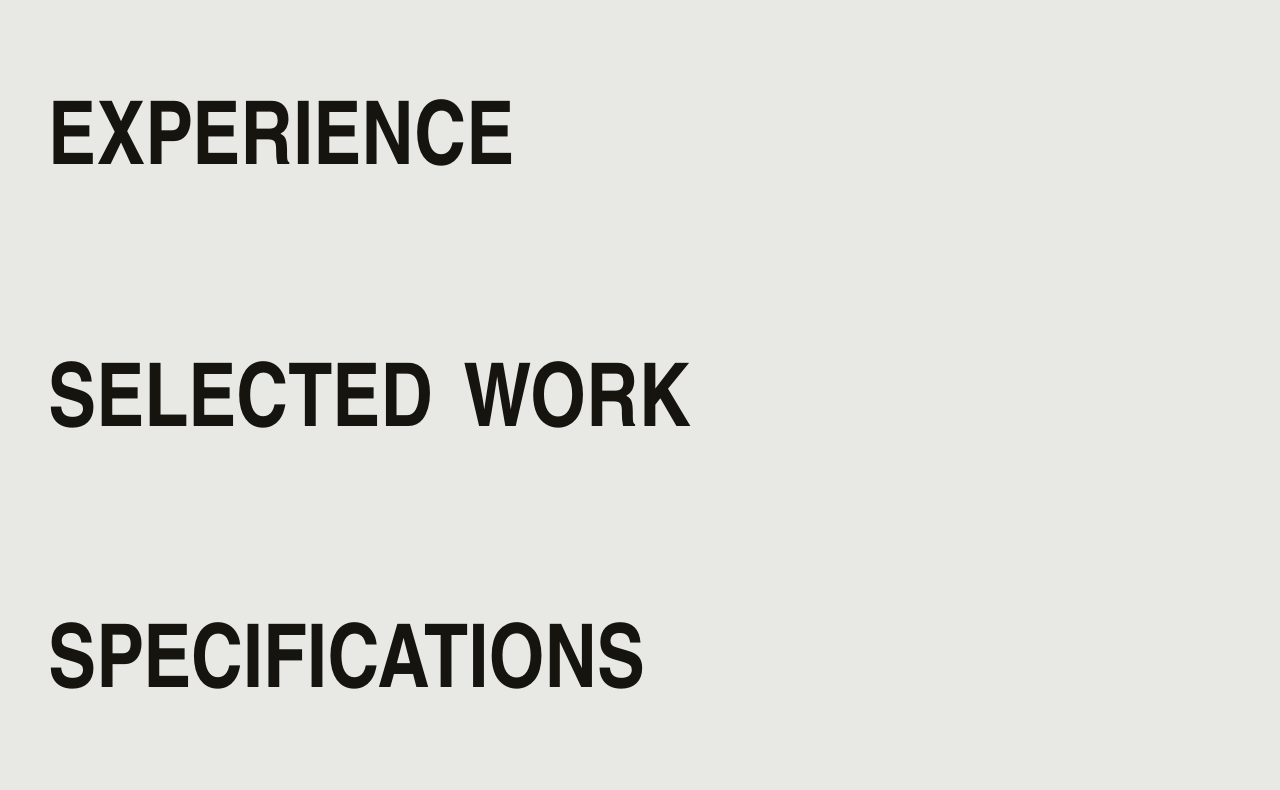
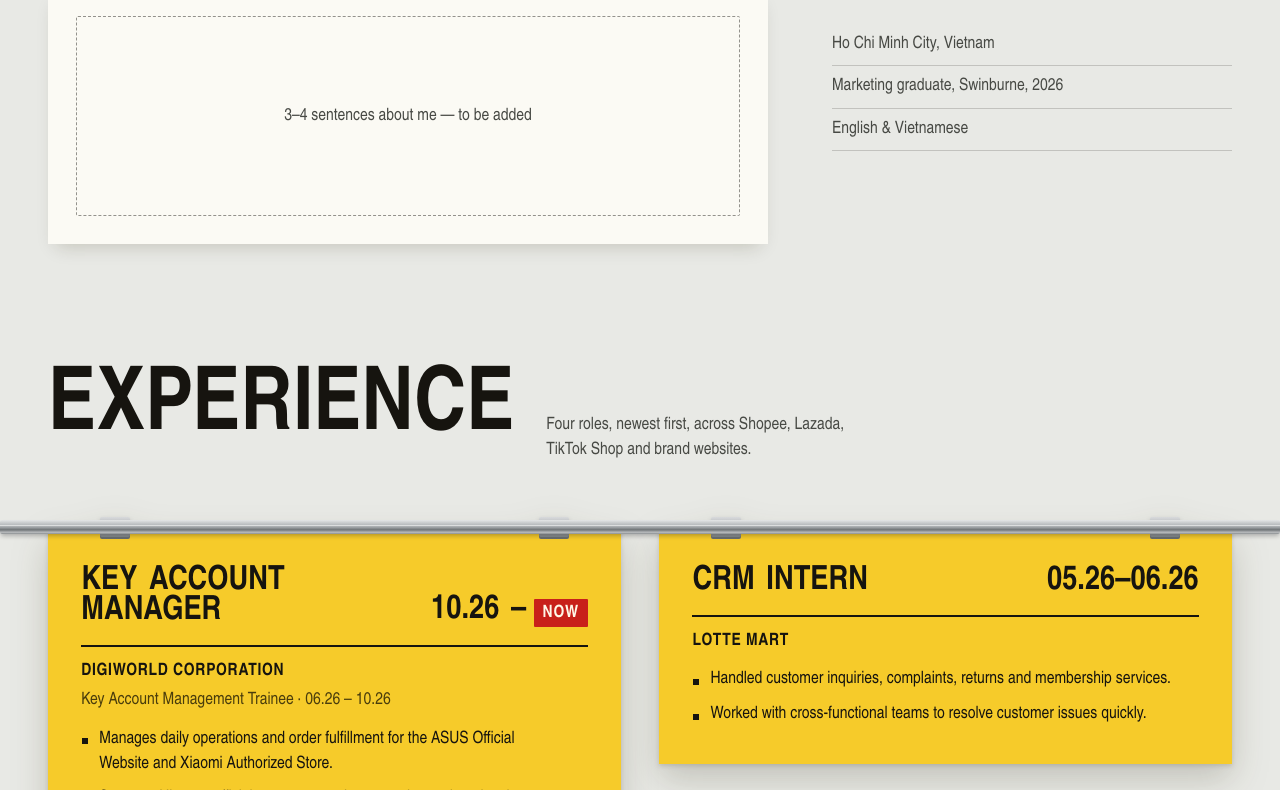
Before and after one commit to Trchien123/mia-portfolio, a React (Vite) app: page / in a window 1280 px wide. Shown: the part 1590-2380 px from the top of the page. Built offline with nearby package versions, Linux system fonts and the light colour scheme; a web font is replaced by a local one.

Commit message:
feat: add about me and experience shelves

```diff
--- /dev/null
+++ b/src/components/ExperienceTag/ExperienceTag.module.css
@@ -0,0 +1,88 @@
+.tag {
+  transition: transform var(--dur-tilt) var(--ease-ui);
+}
+.hangRail {
+  display: none;
+}
+.item {
+  padding: clamp(28px, 3vw, 40px) clamp(22px, 2.6vw, 36px) clamp(26px, 3vw, 36px);
+  display: grid;
+  grid-template-columns: minmax(0, 1fr) auto;
+  column-gap: 24px;
+  grid-template-areas: 'role price' 'co co' 'sub sub' 'duties duties';
+}
+.role {
+  grid-area: role;
+  align-self: end;
+  font-size: var(--t-mid);
+  text-wrap: balance;
+}
+.priceArea {
+  grid-area: price;
+  align-self: end;
+}
+.company {
+  grid-area: co;
+  margin-top: 18px;
+  padding-top: 12px;
+  border-top: 2px solid var(--ink);
+  font-stretch: 87%;
+  font-weight: var(--w-heavy);
+  text-transform: uppercase;
+  letter-spacing: 0.04em;
+}
+.sub {
+  grid-area: sub;
+  margin-top: 4px;
+  font-stretch: 87%;
+  color: var(--ink-2);
+}
+.duties {
+  grid-area: duties;
+  margin-top: 14px;
+  display: grid;
+  gap: 10px;
+  font-stretch: 87%;
+  line-height: 1.45;
+  max-width: 62ch;
+}
+.duties li {
+  position: relative;
+  padding-left: 18px;
+}
+.duties li::before {
+  content: '';
+  position: absolute;
+  left: 1px;
+  top: 0.62em;
+  width: 6px;
+  height: 6px;
+  background: var(--ink);
+}
+@media (hover: hover) {
+  .tag:hover {
+    transform: rotate(-0.8deg);
+  }
+  .tag:nth-child(2):hover {
+    transform: rotate(0.8deg);
+  }
+}
+@media (max-width: 1023px) {
+  .hangRail {
+    display: block;
+    margin: 0 calc(var(--gutter) * -1) -5px;
+  }
+  .tag > span {
+    top: calc(var(--rail-h) - 12px);
+  }
+}
+@media (max-width: 520px) {
+  .item {
+    grid-template-columns: 1fr;
+    grid-template-areas: 'price' 'role' 'co' 'sub' 'duties';
+    padding: 32px 20px 28px;
+  }
+  .role {
+    margin-top: 10px;
+  }
+}
--- /dev/null
+++ b/src/components/ExperienceTag/ExperienceTag.tsx
@@ -0,0 +1,37 @@
+import type { Role } from '../../content/types'
+import { PricePosition } from '../PricePosition/PricePosition'
+import { Rail } from '../Rail/Rail'
+import { Tag } from '../Tag/Tag'
+import styles from './ExperienceTag.module.css'
+
+type ExperienceTagProps = { role: Role; index: number }
+
+export function ExperienceTag({ role, index }: ExperienceTagProps) {
+  const headingId = `role-${role.id}`
+  return (
+    <Tag labelledBy={headingId} kind="experience" index={index} className={styles.tag}>
+      <div className={styles.hangRail} data-hang-rail>
+        <Rail />
+      </div>
+      <Tag.Clip side="l" />
+      <Tag.Clip side="r" />
+      <Tag.Face>
+        <div className={styles.item}>
+          <h3 id={headingId} className={`${styles.role} cond`}>
+            {role.title}
+          </h3>
+          <div className={styles.priceArea}>
+            <PricePosition start={role.priceStart} end={role.priceEnd} spoken={role.datesSpoken} />
+          </div>
+          <p className={styles.company}>{role.company}</p>
+          {role.subLine ? <p className={`${styles.sub} num`}>{role.subLine}</p> : null}
+          <ul className={styles.duties}>
+            {role.duties.map((duty) => (
+              <li key={duty}>{duty}</li>
+            ))}
+          </ul>
+        </div>
+      </Tag.Face>
+    </Tag>
+  )
+}
--- /dev/null
+++ b/src/components/PlaceholderBlock/PlaceholderBlock.module.css
@@ -0,0 +1,18 @@
+.blank {
+  min-height: clamp(150px, 16vw, 200px);
+  border: 1.5px dashed rgba(22, 20, 15, 0.45);
+  border-radius: 2px;
+  display: flex;
+  align-items: center;
+  justify-content: center;
+  padding: 20px;
+  text-align: center;
+  font-stretch: 87%;
+  color: var(--ground-ink-2);
+}
+.copy {
+  min-height: clamp(150px, 16vw, 200px);
+  padding: 20px;
+  font-stretch: 87%;
+  line-height: 1.5;
+}
--- /dev/null
+++ b/src/components/PlaceholderBlock/PlaceholderBlock.tsx
@@ -0,0 +1,8 @@
+import styles from './PlaceholderBlock.module.css'
+
+type PlaceholderBlockProps = { text: string | null; placeholder: string }
+
+export function PlaceholderBlock({ text, placeholder }: PlaceholderBlockProps) {
+  if (text) return <p className={styles.copy}>{text}</p>
+  return <p className={styles.blank}>{placeholder}</p>
+}
--- /dev/null
+++ b/src/components/PricePosition/PricePosition.module.css
@@ -0,0 +1,7 @@
+.price {
+  display: flex;
+  align-items: center;
+  gap: 8px;
+  font-size: var(--t-mid);
+  white-space: nowrap;
+}
--- /dev/null
+++ b/src/components/PricePosition/PricePosition.tsx
@@ -0,0 +1,19 @@
+import { NowFlag } from '../NowFlag/NowFlag'
+import styles from './PricePosition.module.css'
+
+type PricePositionProps = { start: string; end: string | 'NOW'; spoken: string }
+
+export function PricePosition({ start, end, spoken }: PricePositionProps) {
+  const isNow = end === 'NOW'
+  return (
+    <p className={`${styles.price} cond num`}>
+      <span className="vh">{spoken}</span>
+      <span aria-hidden="true">{isNow ? `${start} –` : `${start}–${end}`}</span>
+      {isNow ? (
+        <span aria-hidden="true">
+          <NowFlag />
+        </span>
+      ) : null}
+    </p>
+  )
+}
--- a/src/components/Tag/Tag.tsx
+++ b/src/components/Tag/Tag.tsx
@@ -1,13 +1,28 @@
-import type { ReactNode } from 'react'
+import type { CSSProperties, ReactNode } from 'react'
 import { Clip } from '../Clip/Clip'
 import { TagFace } from '../TagFace/TagFace'
 import styles from './Tag.module.css'
 
-type TagProps = { as?: 'article' | 'div'; labelledBy?: string; children: ReactNode }
+type TagProps = {
+  as?: 'article' | 'div'
+  labelledBy?: string
+  /** Stable hook for choreography (Task 8): rendered as data-tag. */
+  kind?: string
+  /** Stagger index, exposed as --i. */
+  index?: number
+  className?: string
+  children: ReactNode
+}
 
-function TagRoot({ as: Element = 'article', labelledBy, children }: TagProps) {
+function TagRoot({ as: Element = 'article', labelledBy, kind, index, className, children }: TagProps) {
+  const style = index === undefined ? undefined : ({ '--i': index } as CSSProperties)
   return (
-    <Element className={styles.tag} aria-labelledby={labelledBy}>
+    <Element
+      className={className ? `${styles.tag} ${className}` : styles.tag}
+      aria-labelledby={labelledBy}
+      data-tag={kind}
+      style={style}
+    >
       {children}
     </Element>
   )
--- a/src/sections/About/About.module.css
+++ b/src/sections/About/About.module.css
@@ -1,3 +1,36 @@
 .section {
   padding: var(--section-top) var(--gutter) 0;
 }
+.body {
+  display: grid;
+  grid-template-columns: minmax(0, 720px) minmax(0, 1fr);
+  column-gap: clamp(32px, 5vw, 80px);
+  align-items: start;
+}
+.blankTag {
+  margin-top: var(--tuck);
+  filter: none;
+  box-shadow: 0 10px 18px -8px rgba(46, 38, 6, 0.2);
+}
+.inner {
+  padding: clamp(18px, 2.4vw, 28px);
+}
+.facts {
+  padding-top: clamp(28px, 3vw, 44px);
+  display: grid;
+  gap: 8px;
+  font-stretch: 87%;
+  color: var(--ground-ink-2);
+}
+.facts li {
+  padding-bottom: 8px;
+  border-bottom: 1px solid rgba(22, 20, 15, 0.18);
+}
+@media (max-width: 820px) {
+  .body {
+    grid-template-columns: 1fr;
+  }
+  .facts {
+    padding-top: 28px;
+  }
+}
--- a/src/sections/About/About.tsx
+++ b/src/sections/About/About.tsx
@@ -1,10 +1,34 @@
+import { PlaceholderBlock } from '../../components/PlaceholderBlock/PlaceholderBlock'
+import { Rail } from '../../components/Rail/Rail'
 import { SectionHeading } from '../../components/SectionHeading/SectionHeading'
+import { Tag } from '../../components/Tag/Tag'
+import { profile } from '../../content/profile'
 import styles from './About.module.css'
 
 export function About() {
   return (
     <section id="about" className={styles.section} aria-labelledby="about-title">
       <SectionHeading id="about-title">About me</SectionHeading>
+      <Rail />
+      <div className={styles.body}>
+        <Tag as="div" kind="about" className={styles.blankTag}>
+          <Tag.Clip side="l" />
+          <Tag.Clip side="r" />
+          <Tag.Face tone="paper">
+            <div className={styles.inner}>
+              <PlaceholderBlock
+                text={profile.about.text}
+                placeholder="3–4 sentences about me — to be added"
+              />
+            </div>
+          </Tag.Face>
+        </Tag>
+        <ul className={styles.facts}>
+          {profile.about.facts.map((fact) => (
+            <li key={fact}>{fact}</li>
+          ))}
+        </ul>
+      </div>
     </section>
   )
 }
--- a/src/sections/Experience/Experience.module.css
+++ b/src/sections/Experience/Experience.module.css
@@ -1,3 +1,27 @@
 .section {
   padding: var(--section-top) var(--gutter) 0;
 }
+.aisle {
+  display: grid;
+  gap: var(--shelf-gap);
+}
+.tags {
+  display: grid;
+  grid-template-columns: repeat(2, minmax(0, 1fr));
+  gap: var(--tags-gap);
+  align-items: start;
+  margin-top: var(--tuck);
+}
+@media (max-width: 1023px) {
+  .shelfRail {
+    display: none;
+  }
+  .tags {
+    grid-template-columns: 1fr;
+    gap: clamp(56px, 8vw, 72px);
+    margin-top: 0;
+  }
+  .aisle {
+    gap: clamp(56px, 8vw, 72px);
+  }
+}
--- a/src/sections/Experience/Experience.tsx
+++ b/src/sections/Experience/Experience.tsx
@@ -1,10 +1,36 @@
+import { ExperienceTag } from '../../components/ExperienceTag/ExperienceTag'
+import { Rail } from '../../components/Rail/Rail'
 import { SectionHeading } from '../../components/SectionHeading/SectionHeading'
+import { profile } from '../../content/profile'
+import type { Role } from '../../content/types'
 import styles from './Experience.module.css'
+
+function toShelves(roles: Role[]): Role[][] {
+  const shelves: Role[][] = []
+  for (let i = 0; i < roles.length; i += 2) shelves.push(roles.slice(i, i + 2))
+  return shelves
+}
 
 export function Experience() {
   return (
     <section id="experience" className={styles.section} aria-labelledby="experience-title">
-      <SectionHeading id="experience-title">Experience</SectionHeading>
+      <SectionHeading id="experience-title" lede={profile.ledes.experience}>
+        Experience
+      </SectionHeading>
+      <div className={styles.aisle}>
+        {toShelves(profile.experience).map((shelf) => (
+          <div key={shelf[0].id} data-shelf>
+            <div className={styles.shelfRail}>
+              <Rail />
+            </div>
+            <div className={styles.tags}>
+              {shelf.map((role, i) => (
+                <ExperienceTag key={role.id} role={role} index={i} />
+              ))}
+            </div>
+          </div>
+        ))}
+      </div>
     </section>
   )
 }
```
Also changed, not shown: 1 other file (tests, documents, lock files or other folders).
